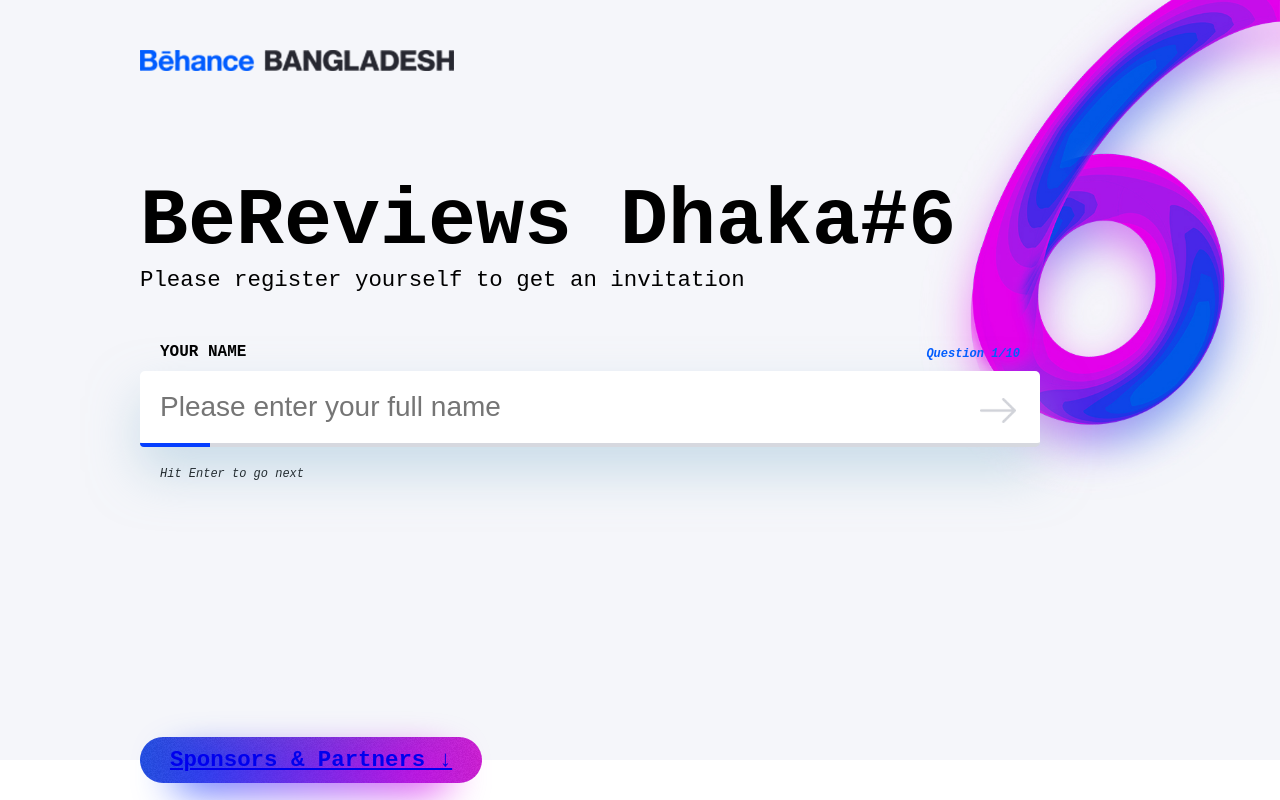
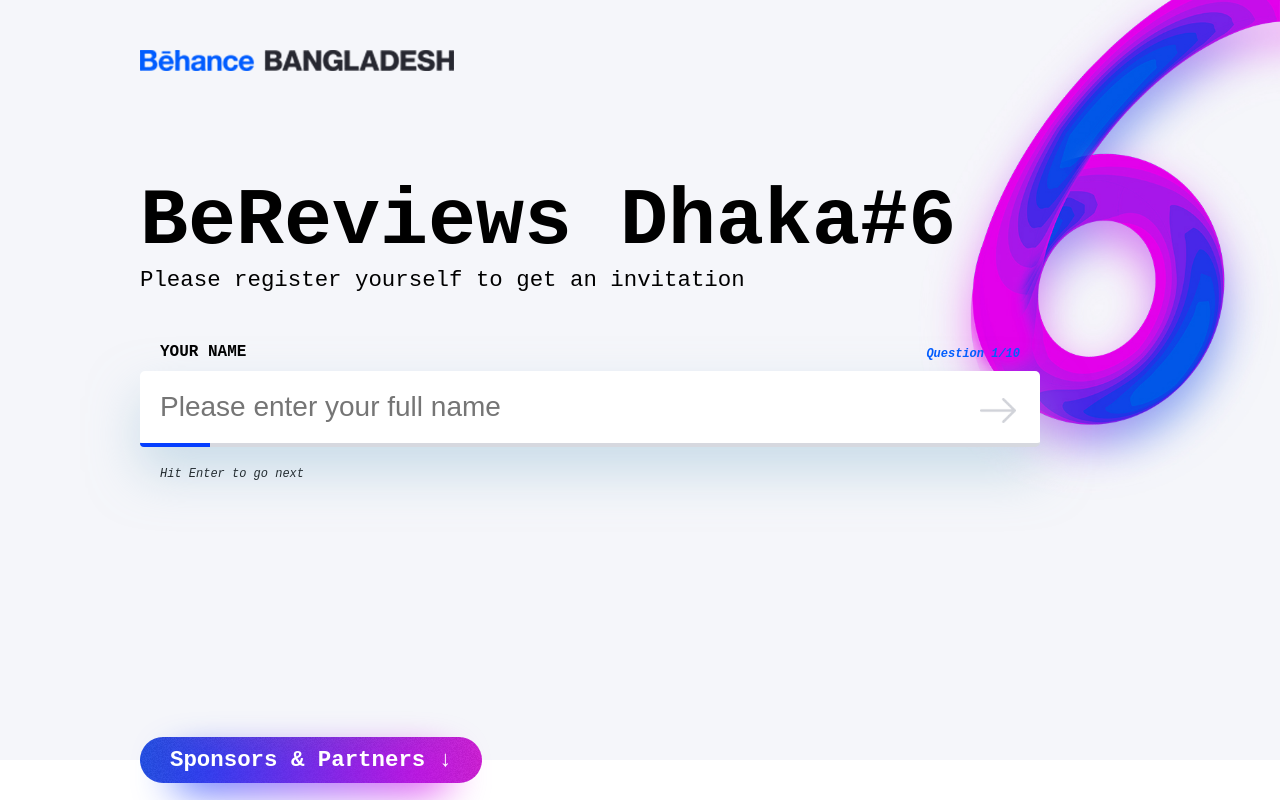
Before and after one commit to imondal007/be-review, a React (Create React App) app: page / in a window 1280 px wide. Shown: the top 800 px of the page. Built offline with nearby package versions, Linux system fonts and the light colour scheme; the HTML template or start-up script is replaced by a standard one.

Commit message:
Position updated

```diff
--- a/src/components/Form.css
+++ b/src/components/Form.css
@@ -85,6 +85,10 @@
   z-index: 1;
 }
 
+.input-box.input-like.checkbox:before {
+  bottom: -2px;
+}
+
 .inline-button {
     position: absolute;
     right: 24px;
--- a/src/components/Sponsors.css
+++ b/src/components/Sponsors.css
@@ -10,6 +10,11 @@
   background-color: blue;
   color: #fff;
   z-index: 1;
+}
+
+.styled-title a {
+  text-decoration: none;
+  color: #fff;
 }
 
 .styled-title:before {
```
